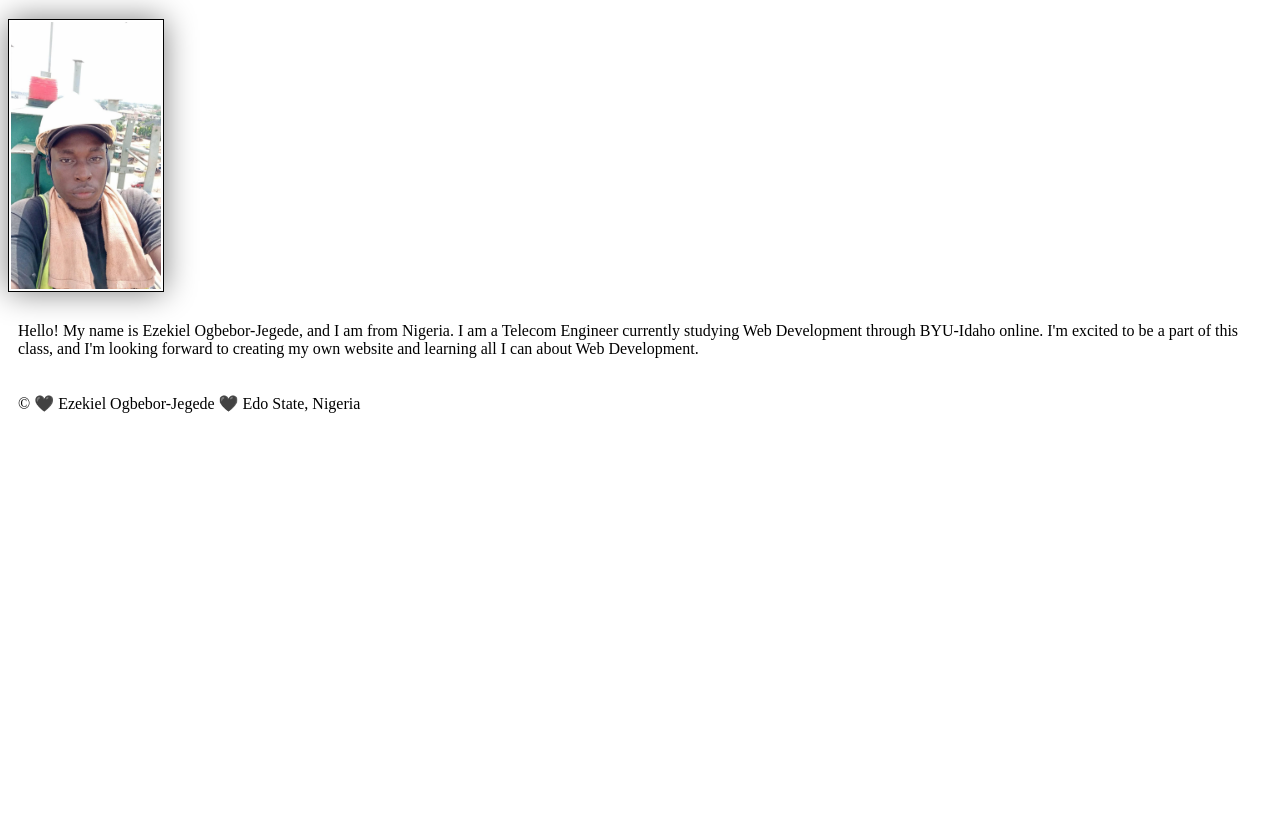
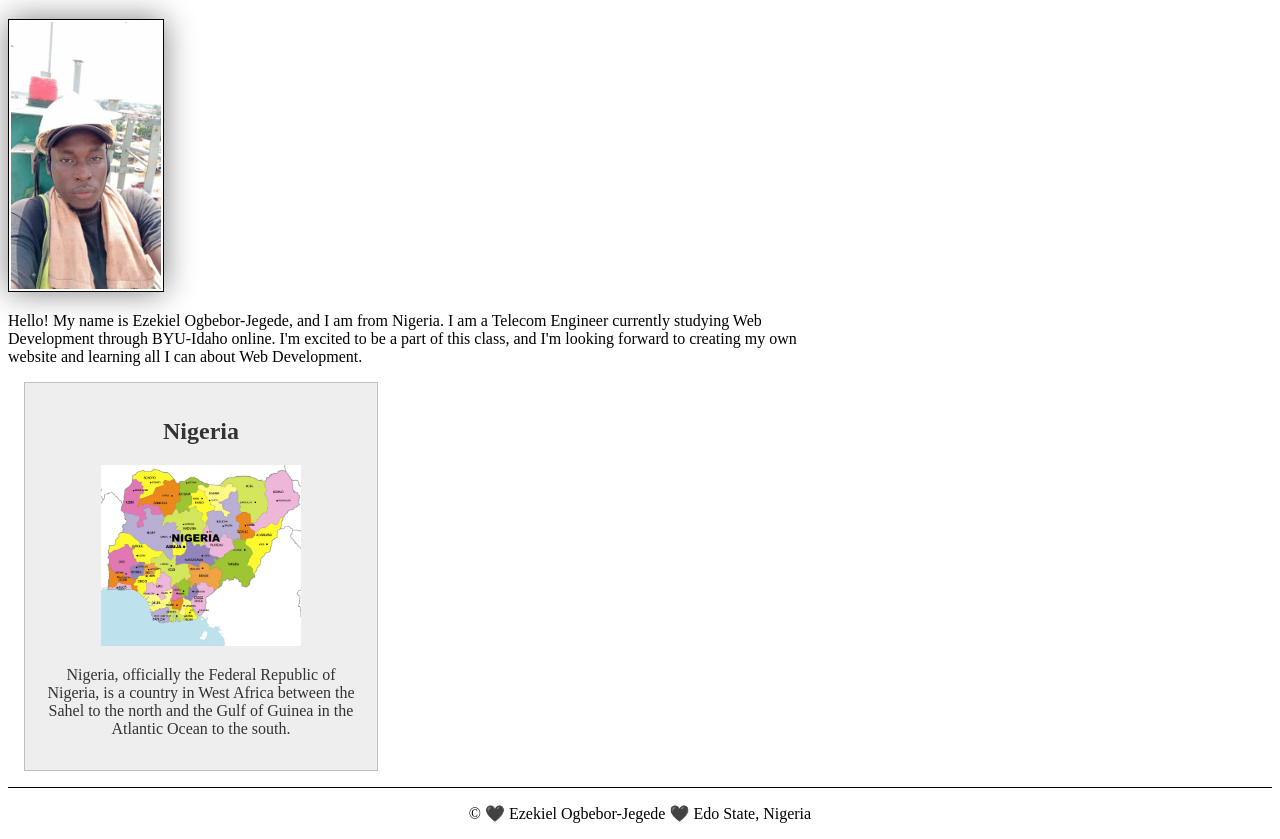
Before and after one commit to kvnqzikky00/wdd130, a plain HTML site: page index.html in a window 1280 px wide. Shown: the part 205-1044 px from the top of the page. Before the commit the page ends 800 px from the top, so only its background shows below. Drawn offline with Linux system fonts and the light colour scheme.

Commit message:
WK 2 Assignment

```diff
--- a/index.html
+++ b/index.html
@@ -5,6 +5,8 @@
     <meta charset="UTF-8">
     <meta name="viewport" content="width=device-width, initial-scale=1.0">
     <title>Ezekiel Ogbebor-Jegede | WDD 130</title>
+    <meta name="description" content="Ezekiel Ogbebor-Jegede, WDD 130, My personal Website.">
+    <meta name="author" content="Ezekiel Ogbebor-Jegede">
     <link rel="stylesheet" href="styles/styles.css">
 </head>
 
@@ -24,6 +26,12 @@
             this class, and I'm looking forward to creating my own website and learning all I can
             about Web Development. </p>
     </main>
+    <aside>
+        <h2>Nigeria </h2>
+        <img src="images/map-of-nigeria.webp" alt="Map of Nigeria with every State.">
+        <p>Nigeria, officially the Federal Republic of Nigeria, is a country in West Africa between
+            the Sahel to the north and the Gulf of Guinea in the Atlantic Ocean to the south.</p>
+    </aside>
     <footer>
         <p>&copy; 🖤 Ezekiel Ogbebor-Jegede 🖤 Edo State, Nigeria </p>
     </footer>
--- a/styles/styles.css
+++ b/styles/styles.css
@@ -9,11 +9,15 @@ nav a {
     padding: 20px;
 }
 
+main {
+    max-width: 840px;
+}
+
 h1 {
     color: darkblue;
 }
 
-img {
+main img {
     width: 150px;
     height: auto;
     border: 1px solid black;
@@ -22,5 +26,26 @@ img {
 }
 
 p {
-    padding: 10px;
+    padding: 0;
 }
+
+aside {
+    width: 20rem;
+    margin: 1rem;
+    border: 1px solid rgb(0 0 0 / 20%);
+    padding: 1rem;
+    background-color: #eee;
+    color: #333;
+    text-align: center;
+}
+
+aside img {
+    width: 200px;
+    height: auto;
+}
+
+footer {
+    margin-top: 15px;
+    border-top: 1px solid #000;
+    text-align: center;
+}
```
Also changed, not shown: images/map-of-nigeria.webp (added).
